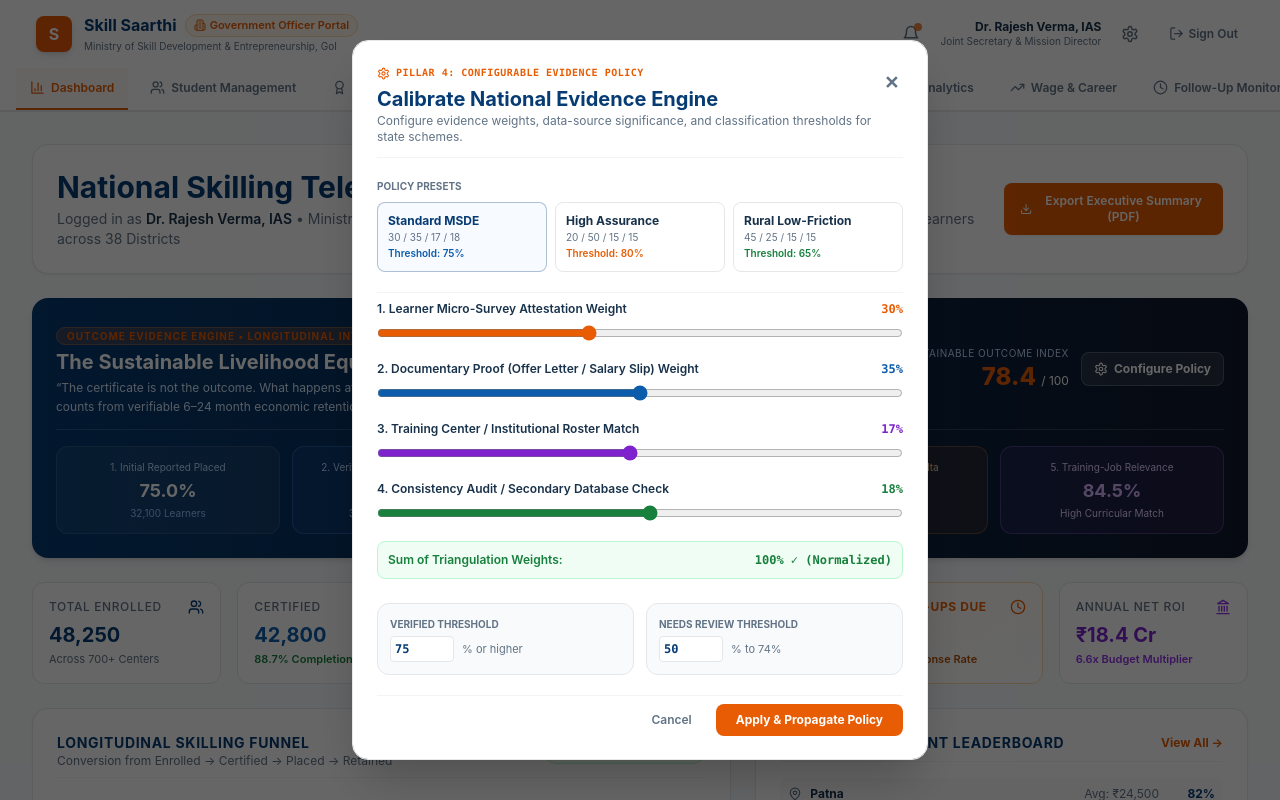
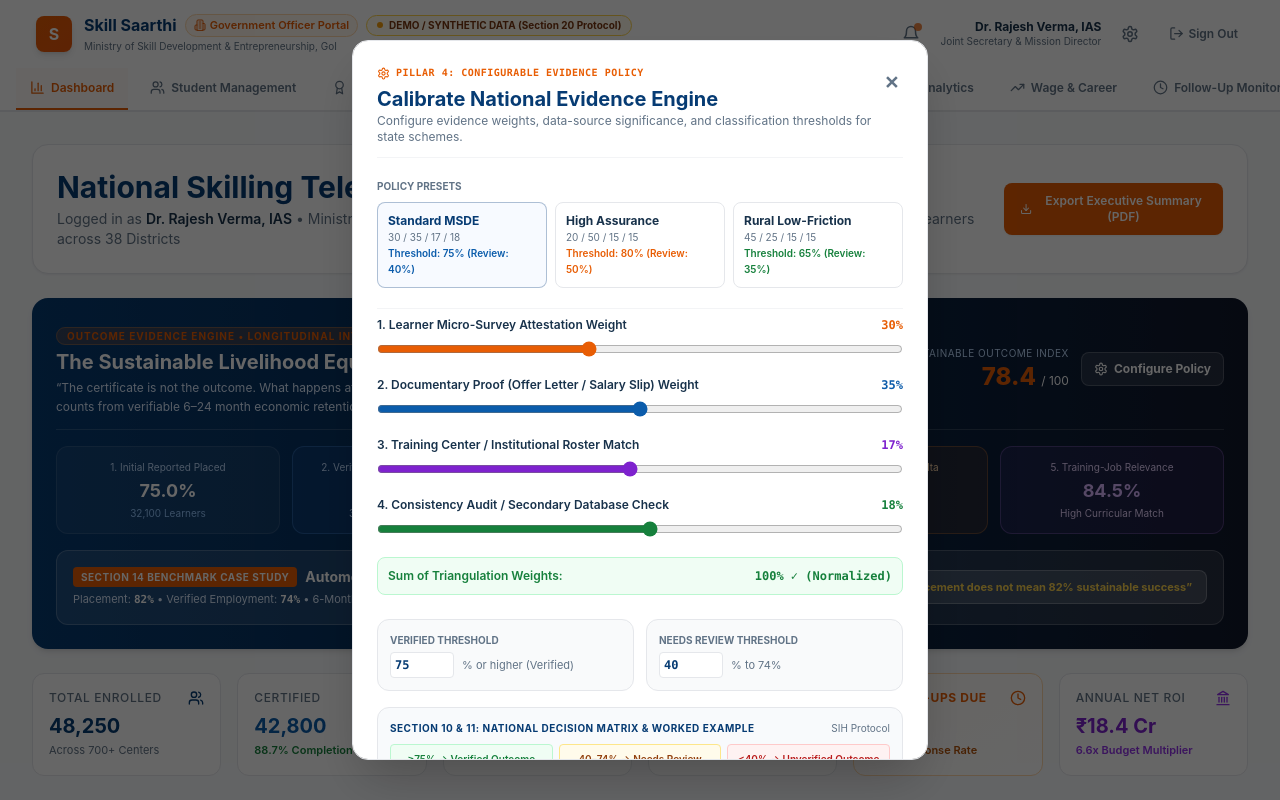
Before and after one commit to aman25-2006/skill_saarthi, a Next.js app: page /government in a window 1280 px wide. Both pictures are taken after a click on the button "Configure Policy". Shown: the top 800 px of the page. Built offline with nearby package versions, Linux system fonts and the light colour scheme.

Commit message:
feat: align with Section 10-20 spec - add Section 20 synthetic badge, 40-74% review threshold, and Nashik welder benchmark

```diff
--- a/app/government/page.tsx
+++ b/app/government/page.tsx
@@ -91,7 +91,7 @@ export default function GovernmentOfficerPortalPage() {
     institutionalRosterWeight: 17,
     providentFundCrossCheckWeight: 18,
     verificationThreshold: 75, // Scores >= 75% are "Verified Outcome"
-    reviewThreshold: 50,       // Scores 50-74% are "Needs Review"
+    reviewThreshold: 40,       // Scores 40-74% are "Needs Review" (<40% Unverified)
   });
 
   // Officer Profile
@@ -331,13 +331,17 @@ export default function GovernmentOfficerPortalPage() {
               S
             </div>
             <div>
-              <div className="flex items-center gap-2">
+              <div className="flex flex-wrap items-center gap-2">
                 <span className="font-bold text-primary-navy text-base leading-none">
                   Skill Saarthi
                 </span>
                 <span className="inline-flex items-center gap-1 text-[11px] font-semibold bg-orange-50 text-saffron px-2 py-0.5 rounded-full border border-orange-200">
                   <Building2 size={12} />
                   Government Officer Portal
+                </span>
+                <span className="hidden sm:inline-flex items-center gap-1.5 px-2.5 py-0.5 rounded-full text-[10px] font-bold bg-amber-50 text-amber-900 border border-amber-300 shadow-2xs">
+                  <span className="w-1.5 h-1.5 rounded-full bg-amber-500 animate-pulse" />
+                  DEMO / SYNTHETIC DATA (Section 20 Protocol)
                 </span>
               </div>
               <p className="text-[10px] text-text-muted mt-0.5">
@@ -582,6 +586,24 @@ export default function GovernmentOfficerPortalPage() {
                     <span className="text-[10px] text-purple-200 block">5. Training-Job Relevance</span>
                     <span className="text-lg font-bold text-purple-300 block mt-0.5">84.5%</span>
                     <span className="text-[10px] text-purple-200">High Curricular Match</span>
+                  </div>
+                </div>
+
+                {/* Section 14 Case Study: Automotive Welder — Nashik (Pillar: Placement % ≠ Sustainable Outcome) */}
+                <div className="p-4 bg-white/10 rounded-xl border border-white/20 flex flex-col md:flex-row items-start md:items-center justify-between gap-3 text-xs">
+                  <div className="space-y-1">
+                    <div className="flex flex-wrap items-center gap-2">
+                      <span className="text-[10px] font-bold uppercase tracking-wider px-2 py-0.5 rounded bg-saffron text-white">
+                        Section 14 Benchmark Case Study
+                      </span>
+                      <span className="font-bold text-white text-sm">Automotive Welder Cohort — Nashik District</span>
+                    </div>
+                    <p className="text-blue-100 text-[11px] leading-relaxed">
+                      Placement: <strong className="text-white font-mono">82%</strong> • Verified Employment: <strong className="text-white font-mono">74%</strong> • 6-Month Retention: <strong className="text-emerald-300 font-mono">61%</strong> • Wage Progression: <strong className="text-saffron font-mono">+18%</strong> • Job Relevance: <strong className="text-purple-300 font-mono">84%</strong>
+                    </p>
+                  </div>
+                  <div className="px-3.5 py-2 rounded-lg bg-white/15 border border-white/25 text-[11px] font-bold text-amber-300 whitespace-nowrap self-start md:self-auto shadow-xs">
+                    💡 “82% placement does not mean 82% sustainable success”
                   </div>
                 </div>
               </div>
@@ -2449,14 +2471,14 @@ export default function GovernmentOfficerPortalPage() {
                       institutionalRosterWeight: 17,
                       providentFundCrossCheckWeight: 18,
                       verificationThreshold: 75,
-                      reviewThreshold: 50,
+                      reviewThreshold: 40,
                     })
                   }
                   className="p-2.5 rounded-lg border border-primary-navy/30 bg-blue-50/50 hover:bg-blue-100/70 text-left transition-colors"
                 >
                   <span className="font-bold text-primary-navy block text-xs">Standard MSDE</span>
                   <span className="text-[10px] text-text-muted block">30 / 35 / 17 / 18</span>
-                  <span className="text-[10px] text-primary-blue font-semibold">Threshold: 75%</span>
+                  <span className="text-[10px] text-primary-blue font-semibold">Threshold: 75% (Review: 40%)</span>
                 </button>
 
                 <button
@@ -2468,14 +2490,14 @@ export default function GovernmentOfficerPortalPage() {
                       institutionalRosterWeight: 15,
                       providentFundCrossCheckWeight: 15,
                       verificationThreshold: 80,
-                      reviewThreshold: 55,
+                      reviewThreshold: 50,
                     })
                   }
                   className="p-2.5 rounded-lg border border-gray-200 hover:bg-gray-50 text-left transition-colors"
                 >
                   <span className="font-bold text-text-dark block text-xs">High Assurance</span>
                   <span className="text-[10px] text-text-muted block">20 / 50 / 15 / 15</span>
-                  <span className="text-[10px] text-saffron font-semibold">Threshold: 80%</span>
+                  <span className="text-[10px] text-saffron font-semibold">Threshold: 80% (Review: 50%)</span>
                 </button>
 
                 <button
@@ -2487,14 +2509,14 @@ export default function GovernmentOfficerPortalPage() {
                       institutionalRosterWeight: 15,
                       providentFundCrossCheckWeight: 15,
                       verificationThreshold: 65,
-                      reviewThreshold: 45,
+                      reviewThreshold: 35,
                     })
                   }
                   className="p-2.5 rounded-lg border border-gray-200 hover:bg-gray-50 text-left transition-colors"
                 >
                   <span className="font-bold text-text-dark block text-xs">Rural Low-Friction</span>
                   <span className="text-[10px] text-text-muted block">45 / 25 / 15 / 15</span>
-                  <span className="text-[10px] text-success-green font-semibold">Threshold: 65%</span>
+                  <span className="text-[10px] text-success-green font-semibold">Threshold: 65% (Review: 35%)</span>
                 </button>
               </div>
             </div>
@@ -2607,7 +2629,7 @@ export default function GovernmentOfficerPortalPage() {
                       }
                       className="w-16 p-1 border rounded font-mono font-bold text-primary-navy"
                     />
-                    <span className="text-[11px] text-text-muted">% or higher</span>
+                    <span className="text-[11px] text-text-muted">% or higher (Verified)</span>
                   </div>
                 </div>
 
@@ -2616,7 +2638,7 @@ export default function GovernmentOfficerPortalPage() {
                   <div className="flex items-center gap-2 mt-1">
                     <input
                       type="number"
-                      min={40}
+                      min={25}
                       max={74}
                       value={evidencePolicy.reviewThreshold}
                       onChange={(e) =>
@@ -2626,6 +2648,38 @@ export default function GovernmentOfficerPortalPage() {
                     />
                     <span className="text-[11px] text-text-muted">% to {evidencePolicy.verificationThreshold - 1}%</span>
                   </div>
+                </div>
+              </div>
+
+              {/* Section 10 Decision Matrix & Section 11 Worked Example */}
+              <div className="p-3 bg-slate-50 rounded-xl border border-gray-200 space-y-2 text-[11px]">
+                <div className="flex justify-between items-center">
+                  <span className="font-bold text-primary-navy uppercase tracking-wider text-[10px]">
+                    Section 10 &amp; 11: National Decision Matrix &amp; Worked Example
+                  </span>
+                  <span className="text-[10px] text-text-muted">SIH Protocol</span>
+                </div>
+
+                <div className="grid grid-cols-3 gap-1.5 text-center font-semibold text-[10px]">
+                  <div className="p-1.5 bg-green-50 text-success-green border border-green-200 rounded">
+                    &ge;{evidencePolicy.verificationThreshold}% &rarr; Verified Outcome
+                  </div>
+                  <div className="p-1.5 bg-amber-50 text-amber-800 border border-amber-200 rounded">
+                    {evidencePolicy.reviewThreshold}–{evidencePolicy.verificationThreshold - 1}% &rarr; Needs Review
+                  </div>
+                  <div className="p-1.5 bg-red-50 text-red-700 border border-red-200 rounded">
+                    &lt;{evidencePolicy.reviewThreshold}% &rarr; Unverified Outcome
+                  </div>
+                </div>
+
+                <div className="p-2 bg-white rounded-lg border border-gray-200 text-text-muted space-y-1">
+                  <span className="font-bold text-text-dark block">Worked Confidence Calculation (Section 11 Example):</span>
+                  <p className="font-mono text-[10px] text-primary-navy">
+                    Learner (+20) + Employer (+25) + Salary/Consistency (+20) + Doc (+0) + Follow-Up (+15) = <strong>80% &rarr; Verified Outcome</strong>
+                  </p>
+                  <p className="text-[10px] text-text-muted italic">
+                    *The policy is transparent, configurable and auditable by government inspectors.
+                  </p>
                 </div>
               </div>
             </div>
--- a/app/student/page.tsx
+++ b/app/student/page.tsx
@@ -404,13 +404,17 @@ export default function StudentPortalPage() {
               S
             </div>
             <div>
-              <div className="flex items-center gap-2">
+              <div className="flex flex-wrap items-center gap-2">
                 <span className="font-bold text-primary-navy text-base leading-none">
                   Skill Saarthi
                 </span>
                 <span className="inline-flex items-center gap-1 text-[11px] font-semibold bg-blue-50 text-primary-blue px-2 py-0.5 rounded-full border border-blue-200">
                   <GraduationCap size={12} />
                   Student Portal
+                </span>
+                <span className="hidden sm:inline-flex items-center gap-1.5 px-2.5 py-0.5 rounded-full text-[10px] font-bold bg-amber-50 text-amber-900 border border-amber-300 shadow-2xs">
+                  <span className="w-1.5 h-1.5 rounded-full bg-amber-500 animate-pulse" />
+                  DEMO / SYNTHETIC DATA (Section 20 Protocol)
                 </span>
               </div>
               <p className="text-[10px] text-text-muted mt-0.5">
@@ -1479,6 +1483,24 @@ export default function StudentPortalPage() {
                       <span className="text-[9px] opacity-90 mt-0.5">{step.sub}</span>
                     </div>
                   ))}
+                </div>
+              </div>
+
+              {/* Section 14 Benchmark Callout: Outcome Quality Standard */}
+              <div className="p-4 bg-gradient-to-r from-blue-900 via-primary-navy to-slate-900 text-white rounded-2xl border border-blue-800 shadow-sm flex flex-col md:flex-row items-start md:items-center justify-between gap-3 text-xs">
+                <div className="space-y-1">
+                  <div className="flex flex-wrap items-center gap-2">
+                    <span className="text-[10px] font-bold uppercase tracking-wider px-2 py-0.5 rounded bg-saffron text-white">
+                      Section 14 National Quality Standard
+                    </span>
+                    <span className="font-bold text-white text-sm">Outcome Quality ≠ Day-1 Placement</span>
+                  </div>
+                  <p className="text-blue-100 text-[11px] leading-relaxed">
+                    National benchmark comparison (e.g., Automotive Welder — Nashik: 82% placed, 61% retained at 6M, +18% wage growth). Your verified profile achieves a <strong className="text-emerald-300">90/100 Sustainable Outcome Index</strong> with <strong className="text-saffron">+27% wage progression</strong>.
+                  </p>
+                </div>
+                <div className="px-3.5 py-1.5 rounded-lg bg-white/10 border border-white/20 text-amber-300 text-[11px] font-bold whitespace-nowrap self-start md:self-auto shadow-2xs">
+                  ✓ Verified Sustainable Outcome
                 </div>
               </div>
 
```
Also changed, not shown: 1 other file (tests, documents, lock files or other folders).
